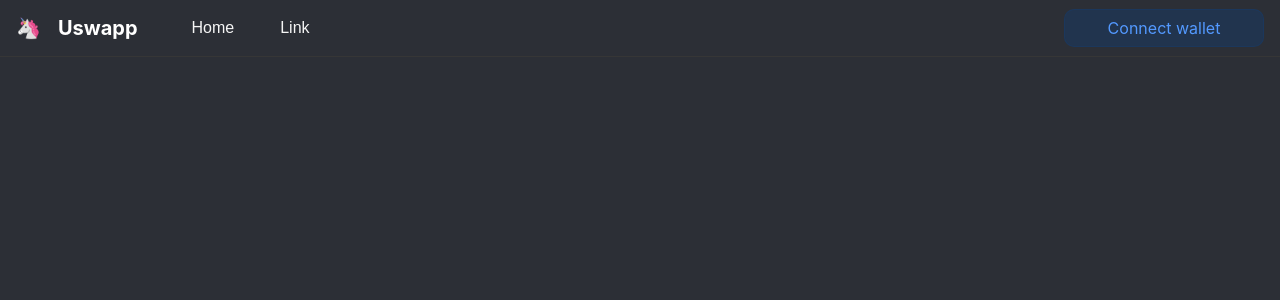
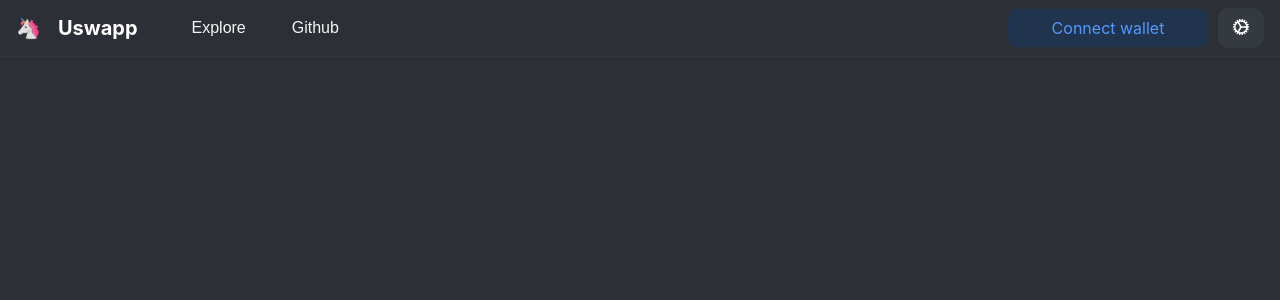
Before and after one commit to dvidd/uSwapp, a React (Create React App) app: page / in a window 1280 px wide. Shown: the top 300 px of the page. Built offline with nearby package versions, Linux system fonts and the light colour scheme.

Commit message:
Setting basic structure

```diff
--- a/src/components/Navbar.js
+++ b/src/components/Navbar.js
@@ -22,13 +22,17 @@ class Navbar extends Component {
         <div class="collapse navbar-collapse" id="navbarSupportedContent">
           <ul class="navbar-nav mr-auto">
             <li class="nav-item active">
-              <a class="nav-link" href="#">
-                Home <span class="sr-only">(current)</span>
+              <a class="nav-link" href="/explore">
+                Explore <span class="sr-only"></span>
               </a>
             </li>
             <li class="nav-item">
-              <a class="nav-link" href="#">
-                Link
+              <a
+                class="nav-link"
+                target="_blank"
+                href="https://github.com/uswapp"
+              >
+                Github
               </a>
             </li>
           </ul>
@@ -52,6 +56,9 @@ class Navbar extends Component {
                 <a>Connect wallet</a>
               </button>
             )}
+            <button class="btn btn-dark tools">
+              <ion-icon size="medium" name="cog"></ion-icon>
+            </button>
           </form>
         </div>
       </nav>
```
